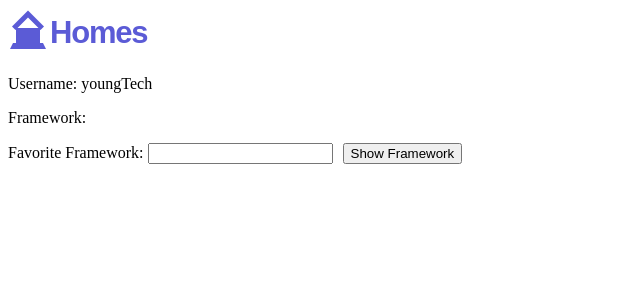
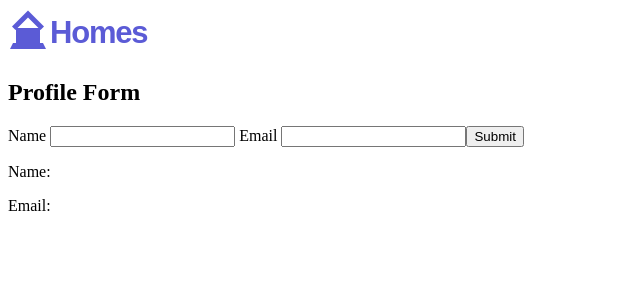
Before and after one commit to yahyaouamar/housing, an Angular app: page /user in a window 1280 px wide. Shown: the top 300 px of the page, without its empty margins (0-640 px from the left). Built offline with nearby package versions, Linux system fonts and the light colour scheme.

Commit message:
work in progress - reactive forms

```diff
--- a/src/app/user/user.html
+++ b/src/app/user/user.html
@@ -1,18 +1,18 @@
-<p>Username: {{ username }}</p>
+<h2>Profile Form</h2>
 
-<p>
-  Framework: {{ favoriteFramework }}
-</p>
-
-<div class="framework-row">
-  <label for="framework">
-    Favorite Framework:
-    <input
-      id="framework"
-      type="text"
-      [(ngModel)]="favoriteFramework"
-    />
+<form [formGroup]="profileForm" (ngSubmit)="handleSubmit()">
+  <label>
+    Name
+    <input type="text" formControlName="name" />
   </label>
 
-  <button (click)="showFramework()">Show Framework</button>
-</div>
+  <label>
+    Email
+    <input type="email" formControlName="email" />
+  </label>
+
+  <button type="submit">Submit</button>
+</form>
+
+<p>Name: {{ profileForm.value.name }}</p>
+<p>Email: {{ profileForm.value.email }}</p>
--- a/src/app/user/user.ts
+++ b/src/app/user/user.ts
@@ -1,17 +1,26 @@
 import { Component } from '@angular/core';
-import { FormsModule } from '@angular/forms';
+import {ReactiveFormsModule,FormControl,FormGroup} from '@angular/forms';
 
 @Component({
   selector: 'app-user',
-  imports: [FormsModule],
+  imports: [ReactiveFormsModule],
   templateUrl: './user.html',
   styleUrl: './user.css',
 })
 export class User {
   username = 'youngTech';
   favoriteFramework = '';
+
   displayedFramework = '';
+
   showFramework() {
-  alert(this.favoriteFramework);
+    alert(this.favoriteFramework);
   }
+  handleSubmit() {
+  alert(this.profileForm.value.name + ' | ' + this.profileForm.value.email);
+  }
+  profileForm = new FormGroup({
+  name: new FormControl(''),
+  email: new FormControl(''),
+  });
 }
```
